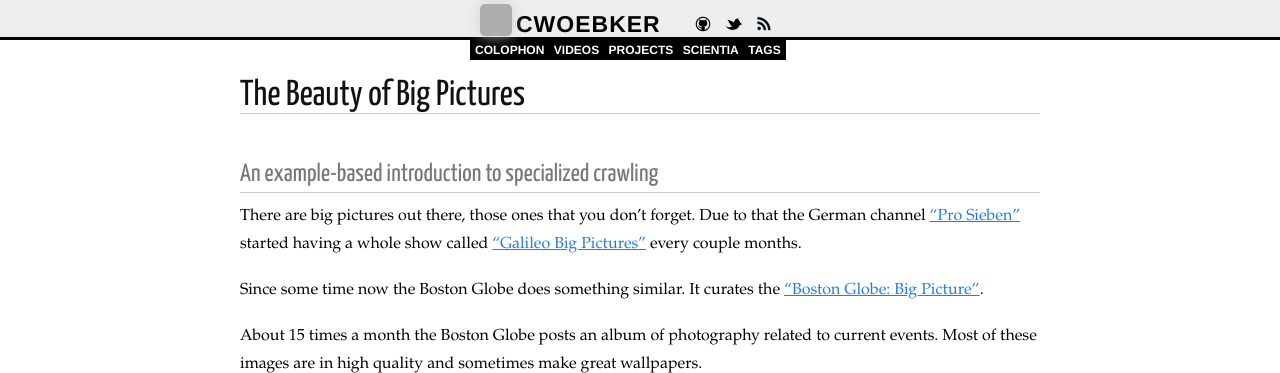
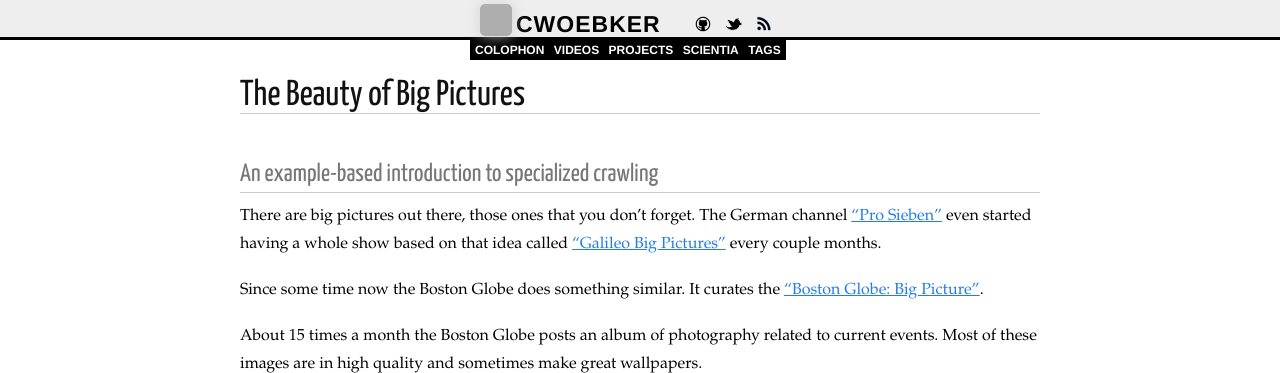
Before and after one commit to cwoebker/.com, a Jekyll site: the page built from _posts/2012-09-12-the-beauty-of-big-pictures.markdown, in a window 1280 px wide and 900 px high, cut to the strip 0-373 px from the top of the window. Built offline with Jekyll 4.4.1, drawn with Linux system fonts in a browser that asks for light colours; Markdown is read by kramdown in place of the engine named in the settings; comment, search, counter and statistics services are not loaded; grey boxes are pictures that could not be loaded.

Commit message:
minor fixes in multiple locations

```diff
--- a/_posts/2012-09-12-the-beauty-of-big-pictures.markdown
+++ b/_posts/2012-09-12-the-beauty-of-big-pictures.markdown
@@ -12,10 +12,10 @@ tags:
 ### An example-based introduction to specialized crawling ###
 
 There are big pictures out there, those ones that you don't forget.
-Due to that the German channel ["Pro Sieben"](www.prosieben.de) started having a whole show
-called ["Galileo Big Pictures"](www.prosieben.de/tv/galileo/big-pictures/) every couple months.
+The German channel ["Pro Sieben"](http://www.prosieben.de) even started having a whole show based on that idea
+called ["Galileo Big Pictures"](http://www.prosieben.de/tv/galileo/big-pictures/) every couple months.
 
-Since some time now the Boston Globe does something similar. It curates the ["Boston Globe: Big Picture"](www.boston.com/bigpicture).
+Since some time now the Boston Globe does something similar. It curates the ["Boston Globe: Big Picture"](http://www.boston.com/bigpicture).
 
 About 15 times a month the Boston Globe posts an album of photography related to current events.
 Most of these images are in high quality and sometimes make great wallpapers.
@@ -216,6 +216,6 @@ Sorted by year, month and name.
 
 ## The Result ##
 
-I added some nice output that tells you about the current status thanks to [clint](http://github.com/kennethreitz/clint)
+I added some nice output that tells you about the current status thanks to [clint](http://github.com/kennethreitz/clint).
 
 <script src="https://gist.github.com/3695461.js"> </script>
--- a/scientia/index.markdown
+++ b/scientia/index.markdown
@@ -15,7 +15,7 @@ Here I am going to post links to different Physics related things I worked on. (
 ### Sequence and Series
 
 * [Taylor Series](/scientia/math/taylor-series)
-* ([Fourier Analysis](http://en.wikipedia.org/wiki/Fourier_analysis))
+* Fourier Analysis
   * [Fourier Series](/scientia/math/fourier-series)
   * [Fourier Transform](/scientia/math/fourier-transform)
 
```
Also changed, not shown: scientia/math/taylor-series.md (+1 -1 lines), scientia/math/fourier-series.md (line endings or trailing spaces).
